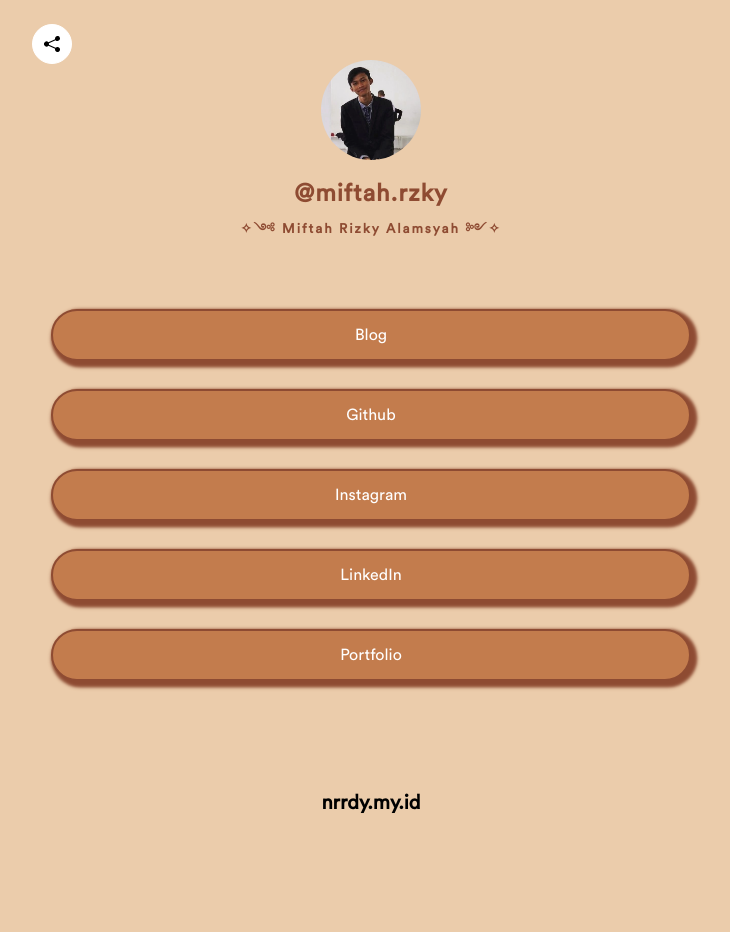
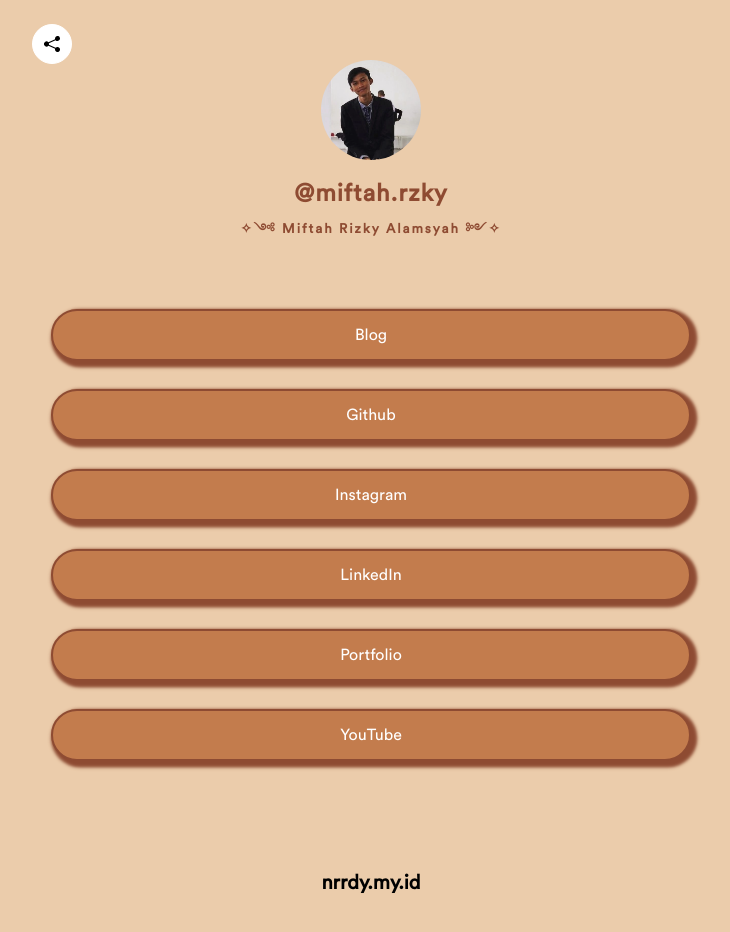
Before and after one commit to miftahalamsyah/SociaLink, a Next.js app: page / in a window 1280 px wide. Shown: the top 932 px of the page, without its empty margins (269-999 px from the left). Before the commit the page ends 905 px from the top, so only its background shows below. Built offline with nearby package versions, Linux system fonts and the light colour scheme.

Commit message:
Update Links.tsx

```diff
--- a/components/Links.tsx
+++ b/components/Links.tsx
@@ -11,6 +11,8 @@ export const Links: NextPage = () => {
                 <button className="raise" onClick={() => window.open("https://instagram.com/miftah.rzky", "_blank")}>Instagram</button>
                 <button className="raise" onClick={() => window.open("https://www.linkedin.com/in/miftah-rzky/", "_blank")}>LinkedIn</button>
                 <button className="raise" onClick={() => window.open("https://miftahalamsyah.my.id", "_blank")}>Portfolio</button>
+                <button className="raise" onClick={() => window.opem("https://www.youtube.com/@miftahrzky", "_blank")}>YouTube</button>
+
             </div>
         </>
     );
```
